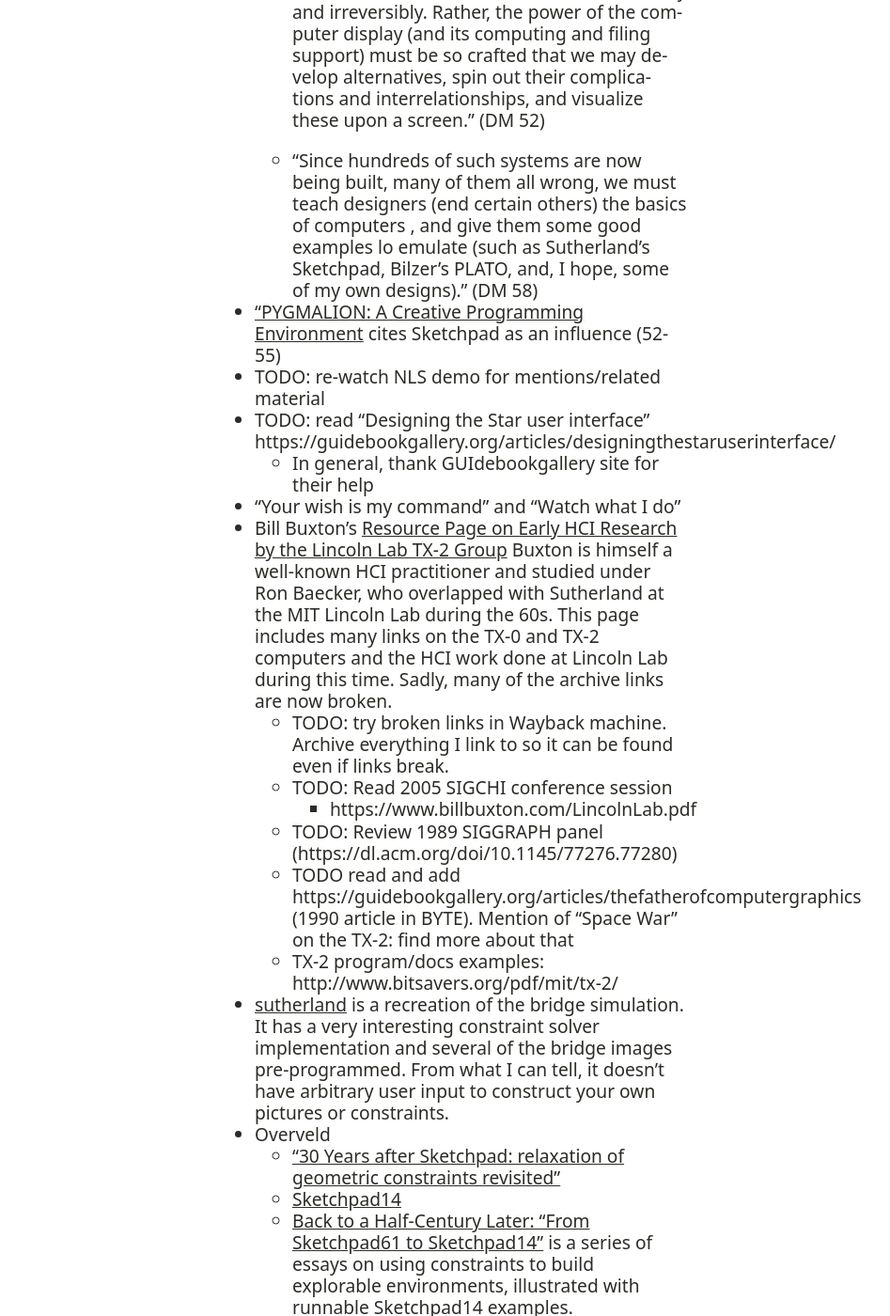
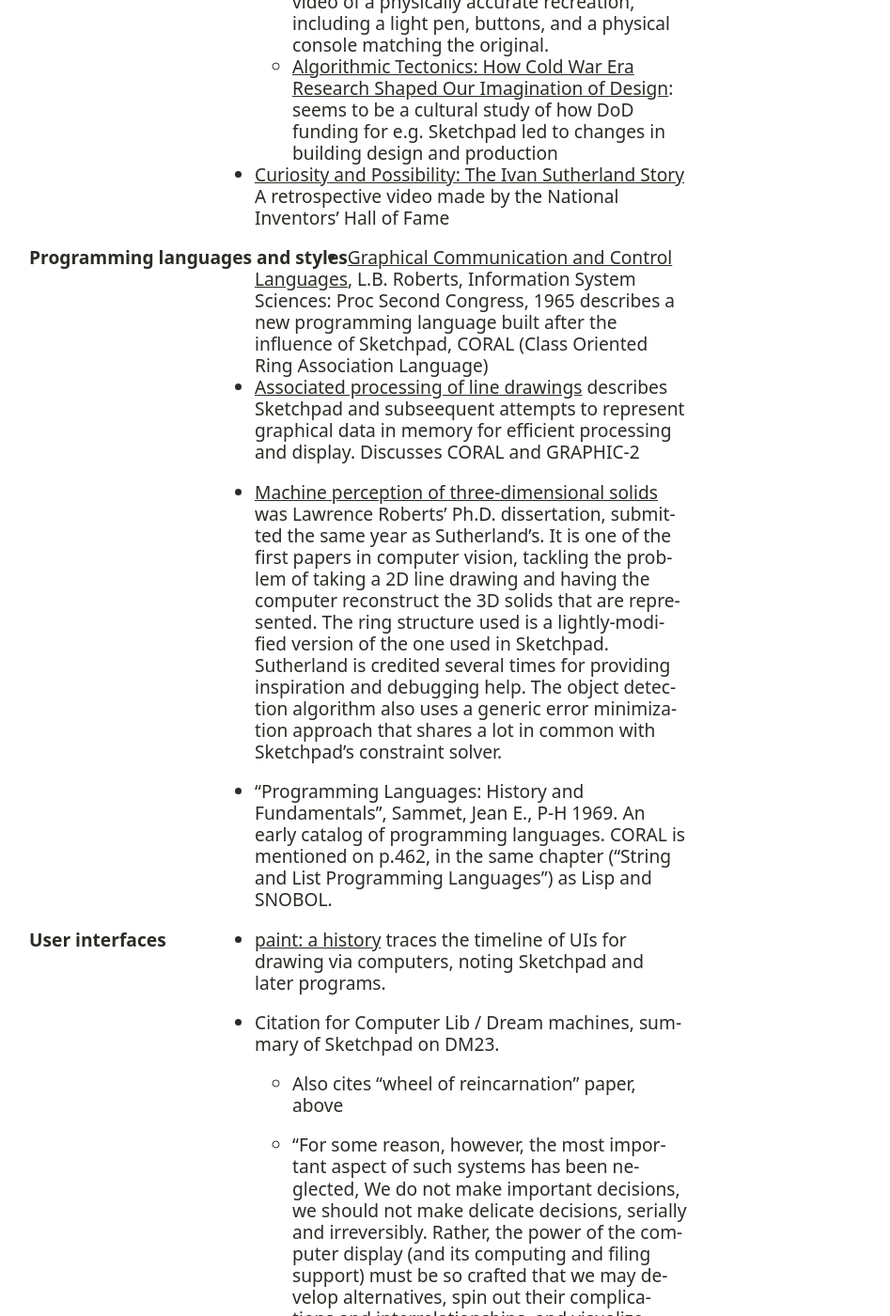
Before and after one commit to asolove/asolove.github.io, a Jekyll site: the page built from sketchpad/references.md, in a window 1280 px wide and 1400 px high, scrolled down 2926 px. Shown: the whole window at 94% size, without its empty margins (27-974 px from the left). Built offline with Jekyll 4.4.1, drawn with Linux system fonts in a browser that asks for light colours; comment, search, counter and statistics services are not loaded; some of the changed text lies outside the part shown.

Commit message:
More references and a great old ad.

```diff
--- a/sketchpad/references.md
+++ b/sketchpad/references.md
@@ -20,6 +20,9 @@ permalink: /sketchpad/references/
 - [Photographs from Lincoln Labs archive](https://tx-2.github.io/photographs) showing TX-2 and Sketchpad in use. These are much higher-resolution images than the ones you normally see, and some are in color.
 - [On the design of display processors](http://cva.stanford.edu/classes/cs99s/papers/myer-sutherland-design-of-display-processors.pdf). T. H. Myer and I. E. Sutherland. 1968. Commun. ACM 11, 6 (June 1968), 410–414.
   The "Wheel of Incarnation" article, which describes the process by which the simple controllers for IO devices become more complicated until they eventually take on all the behavior of a generic processor, including jumps, subroutines, etc. Today, we would say "everything is a computer", but at the time the interesting discovery is that "every part of a computer will eventually be its own computer". In modern terms, we might point out the similarity that systems intended just for graphics display (like TeX, PostScript, and 3D rendering engines) inevitably have entire programming languages inside them, or that the GPU hardware originally built for display calculation is now used for cryptocurrency and AI.
+- Sutherland, I. E., [“Computer Graphics; Ten Unsolved Problems"](http://bitsavers.informatik.uni-stuttgart.de/magazines/Datamation/196605.pdf), Datamation, Vol. 12, No. 5 (May, 1966), pp. 22-27. Sutherland discussed several long-solved problems, such as needing faster-refreshing displays, better raster graphics support, and ray-tracing for 3D rendering. He also describes the goal of using a computer to simulate complex systems to understand them better than we can with abstract symbols and equations. In particular, he describes the symbolism he uses to he visually understand circuits, which breaks down when they get too complex. He wonders if a computer display could do the calculations to show his symbolism for him, so that he can use it even for more complex circuits. This is exactly the problem taken up by Bret Victor in [Media for Thinking the Unthinkable](https://worrydream.com/MediaForThinkingTheUnthinkable/)'s Demo 2.
+- Sutherland, W. R., On-Line Graphical Specification of Computer Procedures, M.I.T. Lincoln Lab., Tech. Report No. 405, Lexington, Mass. (May, 1966).
+- [Graphical communication and control languages]
 
 ## Other work by Ivan Sutherland
 
@@ -50,8 +53,17 @@ permalink: /sketchpad/references/
 - [Curiosity and Possibility: The Ivan Sutherland Story](https://www.youtube.com/watch?v=vPsFPmgT0YM)
   A retrospective video made by the National Inventors' Hall of Fame
 
+### Programming languages and styles
+
+- [Graphical Communication and Control Languages](https://archive.org/details/TN_Graphical_Communication_and_Control_Languages_20171030_0025/page/n3/mode/2up), L.B. Roberts, Information System Sciences: Proc Second Congress, 1965 describes a new programming language built after the influence of Sketchpad, CORAL (Class Oriented Ring Association Language)
+- [Associated processing of line drawings](https://dl.acm.org/doi/pdf/10.1145/1478786.1478864) describes Sketchpad and subseequent attempts to represent graphical data in memory for efficient processing and display. Discusses CORAL and GRAPHIC-2
+- [Machine perception of three-dimensional solids](https://dspace.mit.edu/handle/1721.1/11589) was Lawrence Roberts' Ph.D. dissertation, submitted the same year as Sutherland's. It is one of the first papers in computer vision, tackling the problem of taking a 2D line drawing and having the computer reconstruct the 3D solids that are represented. The ring structure used is a lightly-modified version of the one used in Sketchpad. Sutherland is credited several times for providing inspiration and debugging help. The object detection algorithm also uses a generic error minimization approach that shares a lot in common with Sketchpad's constraint solver.
+
+- "Programming Languages: History and Fundamentals", Sammet, Jean E., P-H 1969. An early catalog of programming languages. CORAL is mentioned on p.462, in the same chapter ("String and List Programming Languages") as Lisp and SNOBOL.
+
 ### User interfaces
 
+- [paint: a history](https://kristenroos.ca/timeline) traces the timeline of UIs for drawing via computers, noting Sketchpad and later programs.
 - Citation for Computer Lib / Dream machines, summary of Sketchpad on DM23.
 
   - Also cites "wheel of reincarnation" paper, above
```
Also changed, not shown: img/sketchpad/hottest-computer-ad.png (added).
